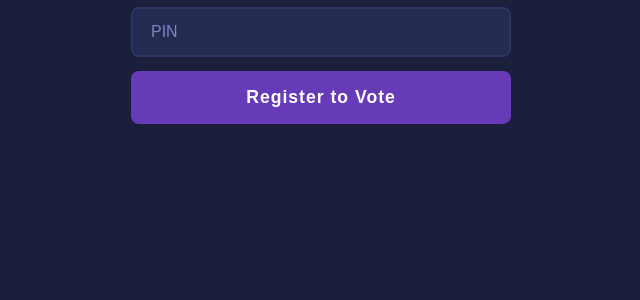
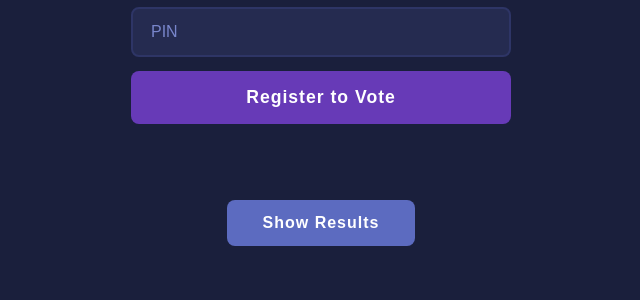
Before and after one commit to Havrt/SaySo, a Flask app: page / in a window 1280 px wide. Shown: the part 277-577 px from the top of the page, without its empty margins (319-959 px from the left). Run offline with Flask 3, Linux system fonts and the light colour scheme.

Commit message:
Update index.html

```diff
--- a/templates/index.html
+++ b/templates/index.html
@@ -152,6 +152,26 @@
         #undo-btn:hover {
             background: #455a64;
         }
+
+        #results-btn {
+            margin-top: 16px;
+            padding: 14px 36px;
+            background: #5c6bc0;
+            color: white;
+            border: none;
+            border-radius: 8px;
+            font-size: 1rem;
+            font-weight: bold;
+            cursor: pointer;
+            letter-spacing: 1px;
+        }
+
+        #results-output {
+            margin-top: 16px;
+            font-size: 1rem;
+            text-align: center;
+            line-height: 1.8;
+        }
     </style>
 </head>
 <body>
@@ -176,6 +196,8 @@
     </div>
 
     <button id="undo-btn" onclick="undoVote()">Undo Last Vote</button>
+    <button id="results-btn" onclick="showResults()">Show Results</button>
+    <div id="results-output"></div>
 
     <script>
         let currentVoterId = null;
@@ -237,6 +259,18 @@
                 document.getElementById(`votes-${cand.id}`).innerText = cand.votes;
             });
         }
+
+        async function showResults() {
+            const response = await fetch('/results');
+            const data = await response.json();
+
+            let output = '';
+            data.forEach(cand => {
+                output += `${cand.name}: ${cand.votes} votes<br>`;
+            });
+
+            document.getElementById('results-output').innerHTML = output;
+        }
     </script>
 </body>
 </html>
```
